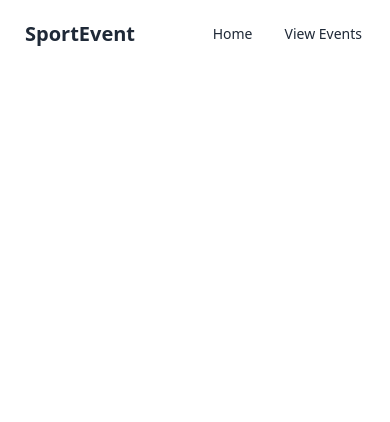
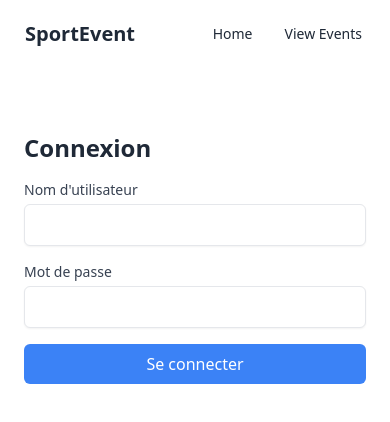
Before and after one commit to tanguyjulien56/sportevent_front, a React (Vite) app: page /login in a window 390 px wide. Shown: the top 422 px of the page. Built offline with nearby package versions, Linux system fonts and the light colour scheme.

Commit message:
rajout suppression et mode admin et invité

```diff
--- a/src/App.tsx
+++ b/src/App.tsx
@@ -1,27 +1,68 @@
-import React from "react";
-import { Route, BrowserRouter as Router, Routes } from "react-router-dom";
-
+import {
+  Navigate,
+  Route,
+  BrowserRouter as Router,
+  Routes,
+} from "react-router-dom";
 import Navbar from "./components/navbar";
 import EventDetailPage from "./pages/EventDetailPage";
 import EventPage from "./pages/EventsPage";
 import HomePage from "./pages/HomePage";
+import LoginPage from "./pages/LoginPage";
+
+// Fonction de protection des routes
+const ProtectedRoute = ({ children }: { children: JSX.Element }) => {
+  const user = localStorage.getItem("user");
+  const parsedUser = user ? JSON.parse(user) : null;
+
+  // Vérifie si l'utilisateur est authentifié (connecté)
+  const isAuthenticated = parsedUser !== null;
+
+  if (!isAuthenticated) {
+    return <Navigate to="/login" />;
+  }
+
+  return children;
+};
 
 const App: React.FC = () => {
   return (
     <Router>
-      {/* La navbar est toujours visible, placée à l'extérieur de Routes */}
       <Navbar />
-
       <div>
         <Routes>
           {/* Route vers la page d'accueil */}
-          <Route path="/" element={<HomePage />} />
+          <Route
+            path="/"
+            element={
+              <ProtectedRoute>
+                <HomePage />
+              </ProtectedRoute>
+            }
+          />
 
-          {/* Route pour voir tous les événements */}
-          <Route path="/events" element={<EventPage />} />
+          {/* Page de connexion */}
+          <Route path="/login" element={<LoginPage />} />
 
-          {/* Route pour voir un événement spécifique avec un ID */}
-          <Route path="/events/:id" element={<EventDetailPage />} />
+          {/* Route pour voir tous les événements, protégée */}
+          <Route
+            path="/events"
+            element={
+              <ProtectedRoute>
+                <EventPage />
+              </ProtectedRoute>
+            }
+          />
+
+          {/* Route pour voir un événement spécifique avec un ID, protégée */}
+          <Route
+            path="/events/:id"
+            element={
+              <ProtectedRoute>
+                <EventDetailPage />
+              </ProtectedRoute>
+            }
+          />
         </Routes>
       </div>
     </Router>
--- a/src/components/navbar.tsx
+++ b/src/components/navbar.tsx
@@ -1,6 +1,21 @@
-import { Link } from "react-router-dom";
+import { Link, useNavigate } from "react-router-dom";
 
 export default function Navbar() {
+  const navigate = useNavigate();
+  const user = localStorage.getItem("user");
+  const parsedUser = user ? JSON.parse(user) : null;
+  // Vérifie si l'utilisateur est authentifié et récupère ses informations
+  const isAuthenticated = parsedUser !== null;
+  const username = parsedUser?.username || "Invité"; // Par défaut "Invité" si pas de nom d'utilisateur
+  const avatar = parsedUser?.avatar || ""; // Par défaut "" si pas d'avatar
+  console.log(avatar);
+  console.log(isAuthenticated);
+  const handleLogout = () => {
+    localStorage.removeItem("isAdmin");
+    localStorage.removeItem("username");
+    navigate("/login"); // Rediriger l'utilisateur vers la page de login après la déconnexion
+  };
+
   return (
     <div className="navbar bg-base-100">
       <div className="flex-1">
@@ -9,13 +24,38 @@ export default function Navbar() {
         </Link>
       </div>
       <div className="flex-none">
-        <ul className="menu menu-horizontal px-1">
+        <ul className="menu menu-horizontal px-1 items-center">
           <li>
             <Link to="/">Home</Link>
           </li>
           <li>
             <Link to="/events">View Events</Link>
           </li>
+          {isAuthenticated && (
+            <li className="dropdown dropdown-end">
+              <label
+                tabIndex={0}
+                className="btn btn-ghost btn-circle avatar online"
+              >
+                <div className="avatar w-10 rounded-full">
+                  {/* Affichage d'un avatar avec une image */}
+                  <img alt="User Avatar" src={avatar} />
+                </div>
+              </label>
+              <ul
+                tabIndex={0}
+                className="menu menu-sm dropdown-content bg-base-100 w-52 rounded-box z-[1] mt-3 p-2 shadow"
+              >
+                <li>
+                  {/* Affichage du nom de l'utilisateur */}
+                  <span className="text-sm">Bonjour, {username}</span>
+                </li>
+                <li>
+                  <a onClick={handleLogout}>Logout</a>
+                </li>
+              </ul>
+            </li>
+          )}
         </ul>
       </div>
     </div>
--- a/src/pages/EventDetailPage.tsx
+++ b/src/pages/EventDetailPage.tsx
@@ -13,33 +13,49 @@ interface Event {
 
 const EventDetailPage: React.FC = () => {
   const { id } = useParams<{ id: string }>();
-  const navigate = useNavigate(); // Utilisé pour la navigation
+  const navigate = useNavigate();
   const [event, setEvent] = useState<Event | null>(null);
+  const [showModal, setShowModal] = useState(false); // Pour afficher le modal
+  const isAuthenticated = localStorage.getItem("isAdmin") === "true"; // Vérification si l'utilisateur est admin
 
   useEffect(() => {
     if (id) {
-      // Charger les événements depuis localStorage
+      const storedEvents = localStorage.getItem("events");
+      const eventsFromStorage: Event[] = storedEvents
+        ? JSON.parse(storedEvents)
+        : [];
+      const foundEvent = eventsFromStorage.find((event) => event.id === id);
+      setEvent(foundEvent || null);
+    }
+  }, [id]);
+
+  const handleDelete = () => {
+    if (event) {
       const storedEvents = localStorage.getItem("events");
       const eventsFromStorage: Event[] = storedEvents
         ? JSON.parse(storedEvents)
         : [];
 
-      // Rechercher l'événement correspondant à l'ID
-      const foundEvent = eventsFromStorage.find((event) => event.id === id);
+      // Filtrer l'événement à supprimer
+      const updatedEvents = eventsFromStorage.filter((e) => e.id !== event.id);
+      localStorage.setItem("events", JSON.stringify(updatedEvents)); // Sauvegarder les événements après suppression
+      navigate("/events"); // Rediriger vers la page des événements après la suppression
+    }
+  };
 
-      setEvent(foundEvent || null); // Mettre à jour l'état avec l'événement trouvé
-    }
-  }, [id]);
+  const handleModalClose = () => {
+    setShowModal(false); // Fermer le modal
+  };
 
   if (!event) {
-    return <div>Événement non trouvé.</div>; // Afficher un message si aucun événement n'est trouvé
+    return <div>Événement non trouvé.</div>;
   }
 
   return (
     <div className="p-6">
       <button
         className="mb-4 px-4 py-2 bg-blue-500 text-white rounded hover:bg-blue-600"
-        onClick={() => navigate("/events")} // Retourner à la page des événements
+        onClick={() => navigate("/events")}
       >
         Retour
       </button>
@@ -56,6 +72,40 @@ const EventDetailPage: React.FC = () => {
       <p>
         <strong>Location:</strong> {event.location}
       </p>
+
+      {isAuthenticated && (
+        <button
+          className="mt-4 px-4 py-2 bg-red-500 text-white rounded hover:bg-red-600"
+          onClick={() => setShowModal(true)} // Ouvrir le modal de confirmation
+        >
+          Supprimer l'événement
+        </button>
+      )}
+
+      {/* Modal de confirmation */}
+      {showModal && (
+        <div className="fixed inset-0 bg-gray-500 bg-opacity-50 flex justify-center items-center z-10">
+          <div className="bg-white p-6 rounded-md shadow-lg w-1/3">
+            <h3 className="text-xl font-semibold mb-4">
+              Êtes-vous sûr de vouloir supprimer cet événement ?
+            </h3>
+            <div className="flex justify-between">
+              <button
+                className="px-4 py-2 bg-gray-500 text-white rounded hover:bg-gray-600"
+                onClick={handleModalClose}
+              >
+                Annuler
+              </button>
+              <button
+                className="px-4 py-2 bg-red-500 text-white rounded hover:bg-red-600"
+                onClick={handleDelete}
+              >
+                Supprimer
+              </button>
+            </div>
+          </div>
+        </div>
+      )}
     </div>
   );
 };
--- a/src/pages/EventsPage.tsx
+++ b/src/pages/EventsPage.tsx
@@ -1,4 +1,5 @@
 import { useEffect, useState } from "react";
+import { useNavigate } from "react-router-dom";
 import Card from "../components/card";
 
 // Définition de l'interface pour l'événement
@@ -13,6 +14,8 @@ interface Event {
 
 const EventsPage: React.FC = () => {
   const [events, setEvents] = useState<Event[]>([]);
+  const navigate = useNavigate();
+  const isAuthenticated = localStorage.getItem("isAdmin") === "true"; // Vérification si l'utilisateur est admin
 
   useEffect(() => {
     // Charger les événements depuis localStorage
@@ -28,7 +31,7 @@ const EventsPage: React.FC = () => {
   return (
     <div className="p-6">
       <h1 className="text-3xl font-semibold mb-4">Événements disponibles</h1>
-      <div className="flex justify-center items-center min-h-screen">
+      <div className="flex justify-center items-center">
         <div className="grid grid-cols-1 md:grid-cols-2 lg:grid-cols-3 gap-4">
           {events.map((event) => (
             <Card
@@ -38,7 +41,7 @@ const EventsPage: React.FC = () => {
               imageUrl={event.imageUrl}
               onClick={() => {
                 // Rediriger vers la page des détails de l'événement
-                window.location.href = `/events/${event.id}`;
+                navigate(`/events/${event.id}`);
               }}
             />
           ))}
--- /dev/null
+++ b/src/pages/LoginPage.tsx
@@ -0,0 +1,79 @@
+import { useState } from "react";
+import { useNavigate } from "react-router-dom";
+
+const LoginPage: React.FC = () => {
+  const [username, setUsername] = useState("");
+  const [password, setPassword] = useState("");
+  const [errorMessage, setErrorMessage] = useState<string | null>(null);
+  const navigate = useNavigate();
+
+  const handleLogin = () => {
+    // Exemple d'authentification simulée (à remplacer par un vrai backend)
+    if (username === "admin" && password === "admin123") {
+      const user = {
+        isAdmin: true,
+        username: username,
+        avatar:
+          "https://encrypted-tbn0.gstatic.com/images?q=tbn:ANd9GcTDPIyqWfILYR2-i9tXjJxSA_SrgclY9z5Y1GSsQe5BIlOmHTGyqUegnK-8OrmKUCB-CCI&usqp=CAU", // Remplace cette URL par l'avatar réel
+      };
+      localStorage.setItem("user", JSON.stringify(user));
+      localStorage.setItem("isAdmin", "true"); // L'utilisateur est administrateur
+      navigate("/"); // Rediriger vers la page des événements après connexion
+    } else if (username === "guest" && password === "guest123") {
+      const user = {
+        isAdmin: false,
+        username: username,
+        avatar: "https://mdbcdn.b-cdn.net/img/new/avatars/2.webp", // Remplace cette URL par l'avatar réel
+      };
+      localStorage.setItem("user", JSON.stringify(user)); // L'utilisateur est un invité
+      navigate("/"); // Rediriger vers la page des événements
+    } else {
+      setErrorMessage("Identifiants incorrects. Essayez encore.");
+    }
+  };
+
+  return (
+    <div className="p-6 max-w-md mx-auto mt-10">
+      <h2 className="text-2xl font-semibold mb-4">Connexion</h2>
+      {errorMessage && <div className="text-red-500 mb-4">{errorMessage}</div>}
+      <div className="mb-4">
+        <label
+          htmlFor="username"
+          className="block text-sm font-medium text-gray-700"
+        >
+          Nom d'utilisateur
+        </label>
+        <input
+          type="text"
+          id="username"
+          className="mt-1 block w-full px-4 py-2 border rounded-md shadow-sm focus:outline-none focus:ring-indigo-500 focus:border-indigo-500 sm:text-sm"
+          value={username}
+          onChange={(e) => setUsername(e.target.value)}
+        />
+      </div>
+      <div className="mb-4">
+        <label
+          htmlFor="password"
+          className="block text-sm font-medium text-gray-700"
+        >
+          Mot de passe
+        </label>
+        <input
+          type="password"
+          id="password"
+          className="mt-1 block w-full px-4 py-2 border rounded-md shadow-sm focus:outline-none focus:ring-indigo-500 focus:border-indigo-500 sm:text-sm"
+          value={password}
+          onChange={(e) => setPassword(e.target.value)}
+        />
+      </div>
+      <button
+        className="w-full bg-blue-500 text-white py-2 rounded-md hover:bg-blue-600"
+        onClick={handleLogin}
+      >
+        Se connecter
+      </button>
+    </div>
+  );
+};
+
+export default LoginPage;
```
